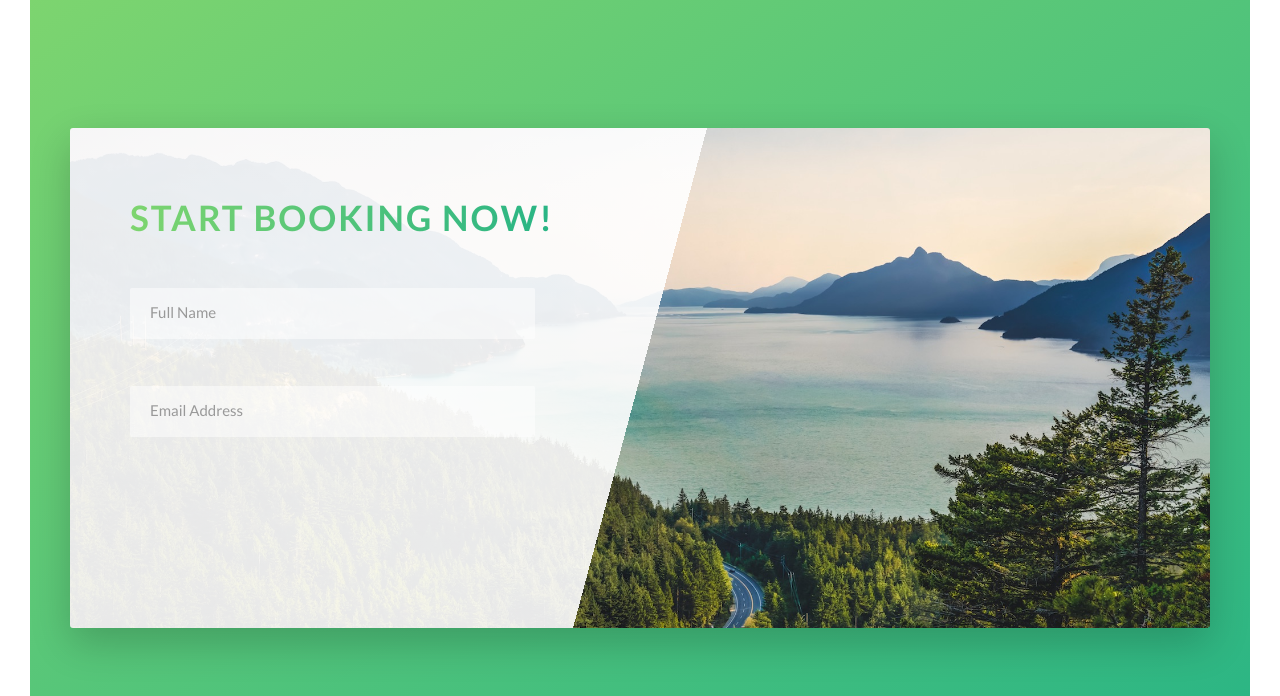
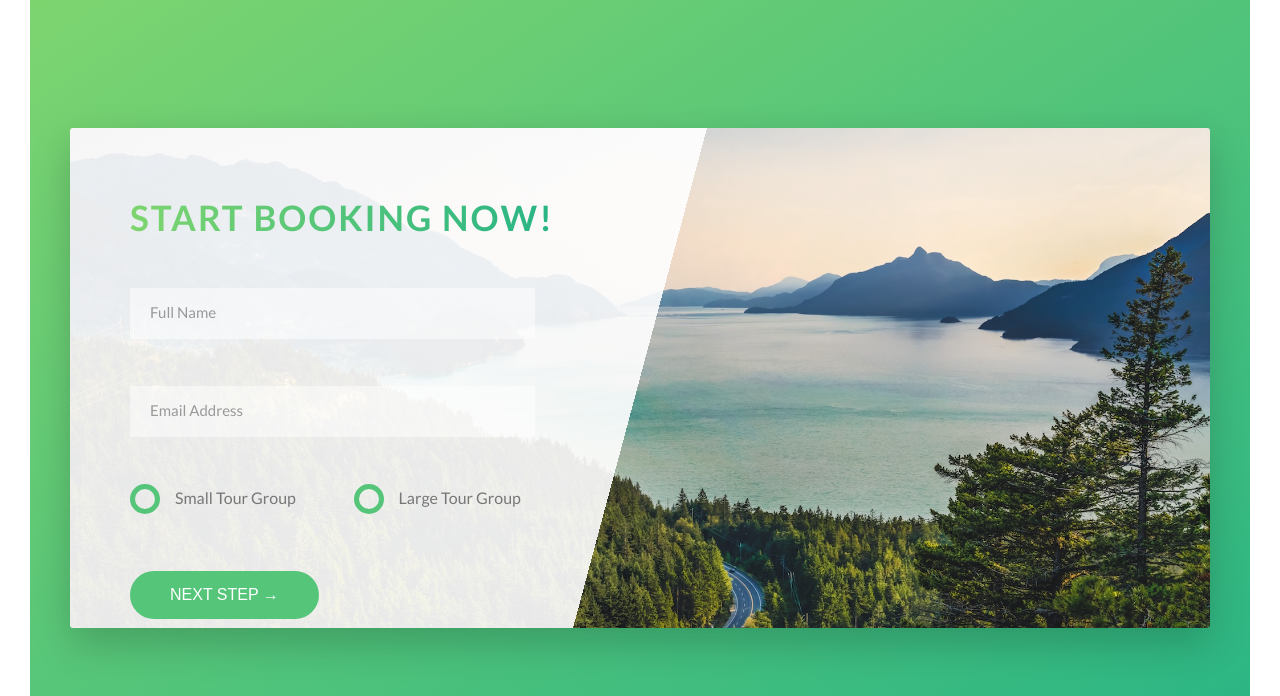
Before and after one commit to Ismailakca/Natours-Project, a plain HTML site: page index.html in a window 1280 px wide. Shown: the part 4389-5085 px from the top of the page. Drawn offline with Linux system fonts and the light colour scheme.

Commit message:
end booking section

```diff
--- a/index.html
+++ b/index.html
@@ -275,6 +275,28 @@
                                 <input type="email" class="form__input" placeholder="Email Address" required id="email">
                                 <label for="email" class="form__label">E-mail Adress</label>
                             </div>
+
+                            <div class="form__group">
+                                <div class="form__radio-group">
+                                    <input type="radio" class="form__radio-input" id="small" name="size">
+                                    <label for="small" class="form__radio-label">
+                                        <span class="form__radio-button"></span>
+                                        Small Tour Group
+                                    </label>
+                                </div>
+
+                                <div class="form__radio-group u-margin-bottom-medium">
+                                    <input type="radio" class="form__radio-input" id="large" name="size">
+                                    <label for="large" class="form__radio-label">
+                                        <span class="form__radio-button"></span>
+                                        Large Tour Group
+                                    </label>
+                                </div>
+                            </div>
+
+                            <div class="form__group"">
+                                <button class="btn btn--green">Next Step &rarr;</button>
+                            </div>
                         </form>
                     </div>
                 </div>
--- a/scss/components/_button.scss
+++ b/scss/components/_button.scss
@@ -1,5 +1,7 @@
 .btn{
-    &:link,&:visited{
+    &,
+    &:link,
+    &:visited{
         text-transform: uppercase;
         text-decoration: none;
         padding: 15px 40px;
@@ -7,6 +9,10 @@
         border-radius: 100px;
         transition: all .2s;
         position: relative;
+        font-size: $default-font-size;
+
+        border: none;
+        cursor: pointer;
     }
 
     &:hover{
@@ -19,7 +25,8 @@
         }
     }
 
-    &:active{
+    &:active,
+    &:focus{
         transform:translateY(-1px);
         box-shadow: 0 5px 10px rgba($color-black, .2);
     }
--- a/scss/components/_form.scss
+++ b/scss/components/_form.scss
@@ -13,6 +13,7 @@
         border-bottom: 3px solid transparent;
         width: 90%;
         display: block;
+        transition: all .5s;
 
         &:focus{
             outline: none;
@@ -43,4 +44,50 @@
         visibility: hidden;
         transform: translateY(-4rem);
     }
+
+    &__radio-group {
+        width: 49%;
+        display: inline-block;
+    }
+
+    &__radio-input{
+        display: none;
+    }
+
+    &__radio-label{
+        cursor: pointer;
+        font-size: $default-font-size;
+        position: relative;
+        padding-left: 4.5rem;
+    }
+
+    &__radio-button{
+        height: 3rem;
+        width: 3rem;
+        border: 5px solid $color-primary;
+        border-radius: 50%;
+        display: inline-block;
+        position: absolute;
+        left: 0;
+        top: -.4rem;
+
+        &::after{
+            content: "";
+            display: block;
+            height: 1rem;
+            width: 1.3rem;
+            border-radius: 50%;
+            position: absolute;
+            top: 50%;
+            left: 50%;
+            transform: translate(-50%,-50%);
+            background-color: $color-primary;
+            opacity: 0;
+            transition: opacity .2s;
+        }
+    }
+
+    &__radio-input:checked ~ &__radio-label &__radio-button::after {
+        opacity: 1;
+    }
 }
```
Also changed, not shown: css/main.css, 1 other file.
